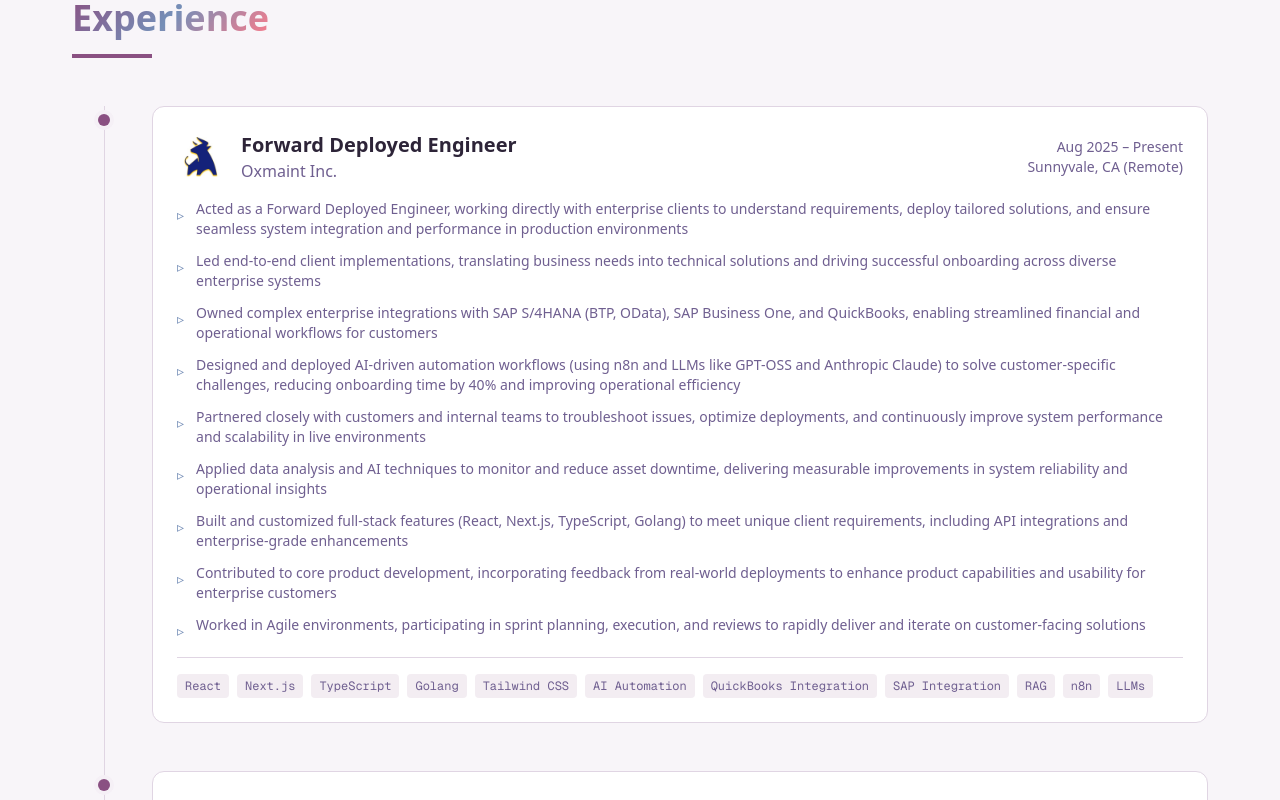
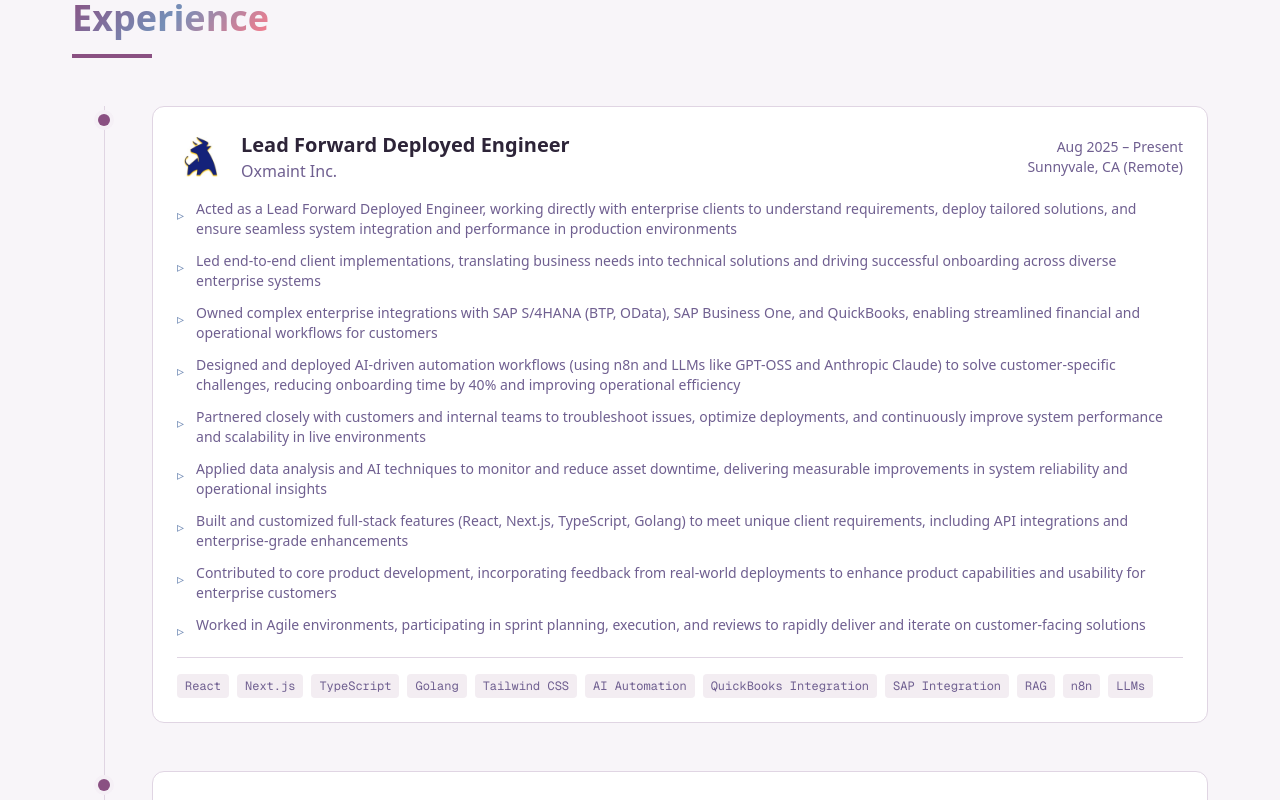
Before and after one commit to AreenaMahek/AreenaMahek, a Next.js app: page / in a window 1280 px wide. Shown: the part 2720-3520 px from the top of the page. Built offline with nearby package versions, Linux system fonts and the light colour scheme.

Commit message:
Update job title and description for experience section

```diff
--- a/src/components/Experience.tsx
+++ b/src/components/Experience.tsx
@@ -6,13 +6,13 @@
 
 const experiences = [
   {
-    title: "Forward Deployed Engineer",
+    title: "Lead Forward Deployed Engineer",
     company: "Oxmaint Inc.",
     logo: "/oxmaint.jpeg",
     location: "Sunnyvale, CA (Remote)",
     period: "Aug 2025 – Present",
     highlights: [
-      "Acted as a Forward Deployed Engineer, working directly with enterprise clients to understand requirements, deploy tailored solutions, and ensure seamless system integration and performance in production environments",
+      "Acted as a Lead Forward Deployed Engineer, working directly with enterprise clients to understand requirements, deploy tailored solutions, and ensure seamless system integration and performance in production environments",
       "Led end-to-end client implementations, translating business needs into technical solutions and driving successful onboarding across diverse enterprise systems",
       "Owned complex enterprise integrations with SAP S/4HANA (BTP, OData), SAP Business One, and QuickBooks, enabling streamlined financial and operational workflows for customers",
       "Designed and deployed AI-driven automation workflows (using n8n and LLMs like GPT-OSS and Anthropic Claude) to solve customer-specific challenges, reducing onboarding time by 40% and improving operational efficiency",
@@ -109,7 +109,7 @@
                         key={i}
                         className="flex items-start gap-3 text-[var(--text-muted)] text-sm"
                       >
-                        <span className="text-[var(--secondary)] mt-1.5">▹</span>
+                        <span className="text-[var(--secondary)] mt-1.5 text-justify">▹</span>
                         <span>{highlight}</span>
                       </li>
                     ))}
```
